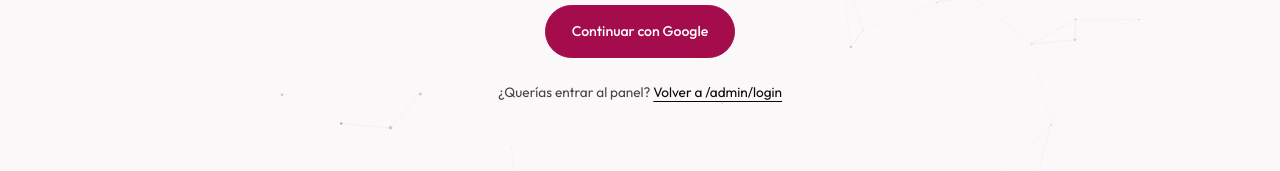
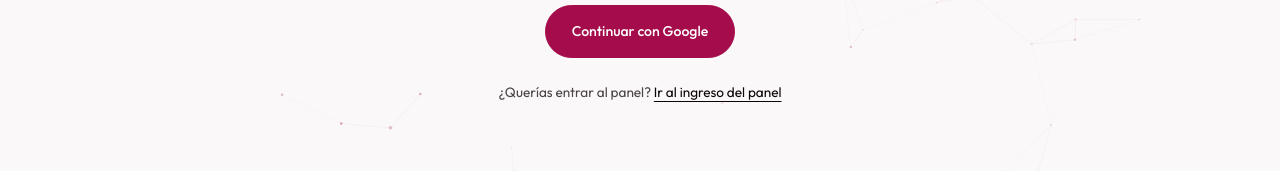
Before and after one commit to AIRclub-UdeSA/airclub-site, a Next.js app: page /ingresar/error in a window 1280 px wide. Shown: the part 299-470 px from the top of the page. Built offline with nearby package versions, Linux system fonts and the light colour scheme; no server answers.

Commit message:
fix(ingresar): el enlace de vuelta al panel dice 'Ir al ingreso del panel' y no la ruta

```diff
--- a/src/app/ingresar/error/page.tsx
+++ b/src/app/ingresar/error/page.tsx
@@ -39,7 +39,7 @@
       <p className="mt-6 text-[.85rem] text-text2">
         ¿Querías entrar al panel?{" "}
         <Link href="/admin/login" className="text-text underline underline-offset-4 hover:text-crimson-text">
-          Volver a /admin/login
+          Ir al ingreso del panel
         </Link>
       </p>
     </section>
```
